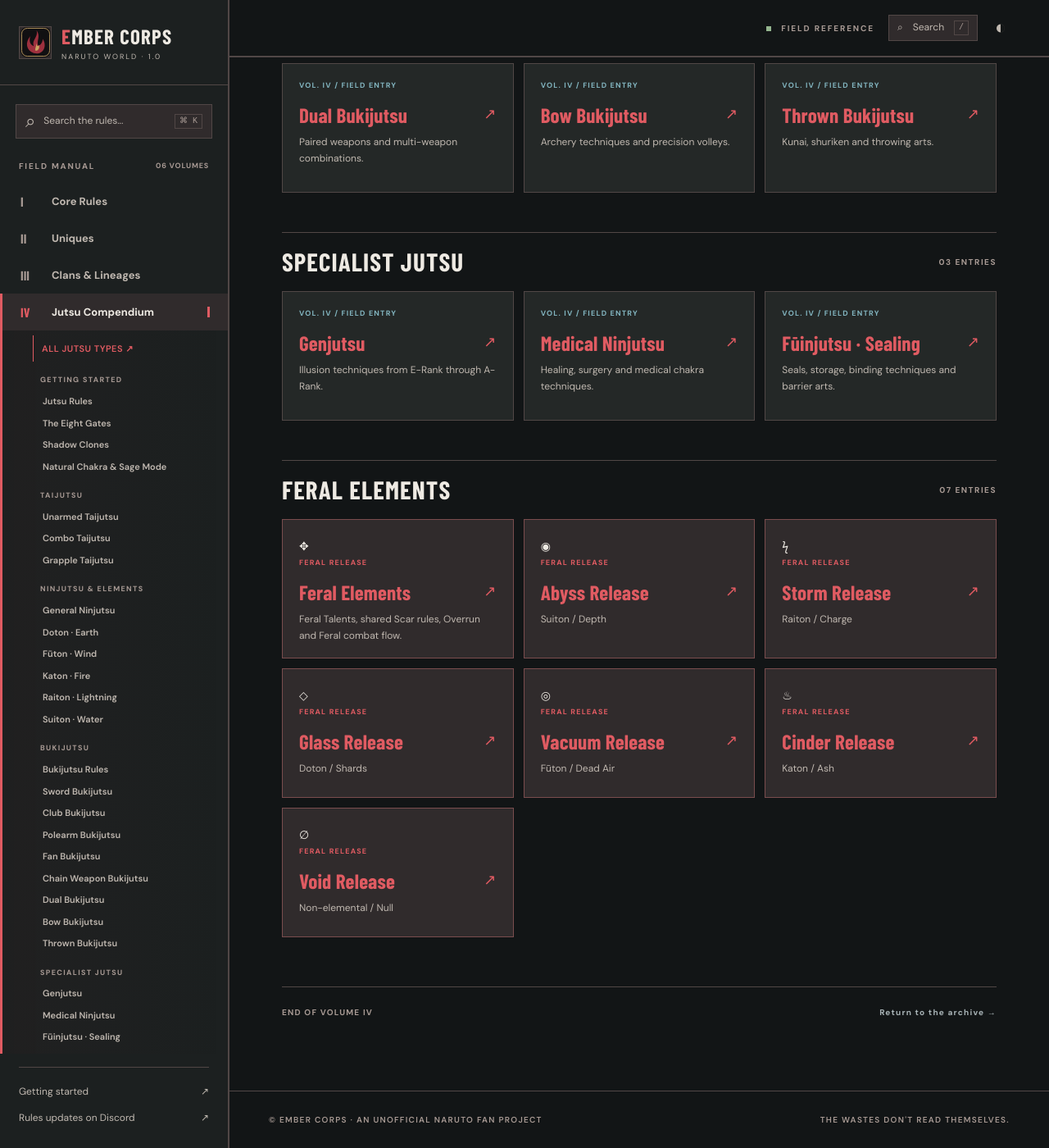
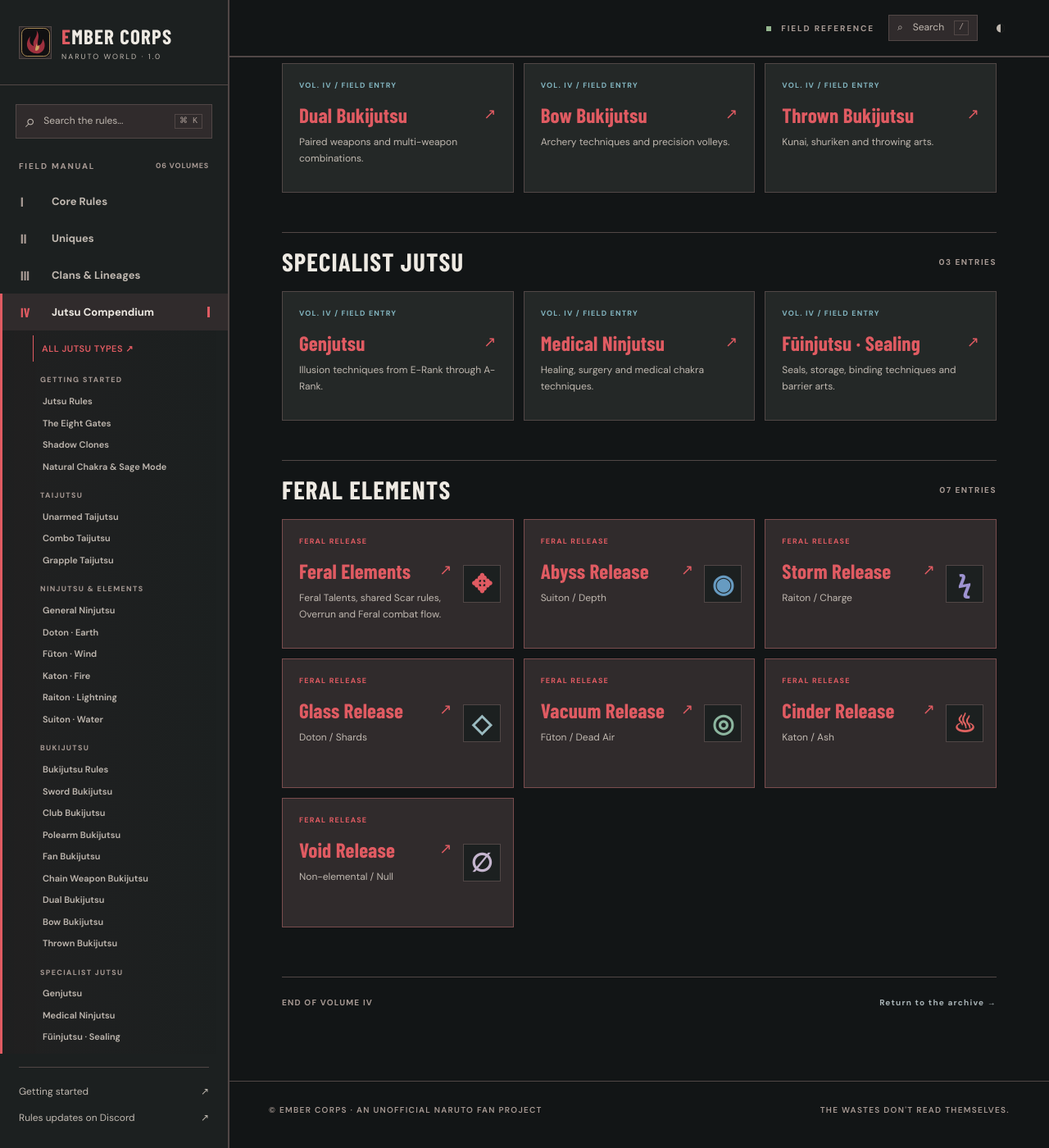
Before and after one commit to EvilbAz/NarutoWorld---The-Ember-Corps, a Jekyll site: the page built from rules/jutsu.md, in a window 1280 px wide and 1400 px high, scrolled down 2083 px. Shown: the whole window at 82% size. Built offline with Jekyll 4.4.1, drawn with Linux system fonts in a browser that asks for light colours; some web fonts are replaced.

Commit message:
Style color-coded Feral Element symbols to match species cards

```diff
--- a/assets/css/site.css
+++ b/assets/css/site.css
@@ -191,3 +191,13 @@
 .core-side-label{display:block;margin:4px 0 9px;color:var(--dim);font-size:10px;letter-spacing:1px}
 .core-side-links a{display:block;padding:7px 8px;border-left:2px solid transparent;font-size:12px}
 .core-side-links a:hover,.core-side-links a.active{color:var(--text);border-left-color:var(--accent);background:var(--surface2)}
+
+/* Feral release sigils: intentionally stark, like stamped elemental marks. */
+.jutsu-feral-grid .jutsu-type-card{position:relative;overflow:hidden;padding-right:74px}
+.jutsu-feral-grid .feral-emblem{position:absolute;right:15px;top:50%;transform:translateY(-50%);display:grid;place-items:center;width:46px;height:46px;border:1px solid var(--line);background:var(--side);font-size:31px;font-weight:700;line-height:1;color:var(--accent)}
+.jutsu-feral-grid .jutsu-type-card:nth-child(2) .feral-emblem{color:#679bc1}
+.jutsu-feral-grid .jutsu-type-card:nth-child(3) .feral-emblem{color:#9e93d1}
+.jutsu-feral-grid .jutsu-type-card:nth-child(4) .feral-emblem{color:#9bbbc0}
+.jutsu-feral-grid .jutsu-type-card:nth-child(5) .feral-emblem{color:#8cb69f}
+.jutsu-feral-grid .jutsu-type-card:nth-child(6) .feral-emblem{color:#df6260}
+.jutsu-feral-grid .jutsu-type-card:nth-child(7) .feral-emblem{color:#c4b5ce}
```
